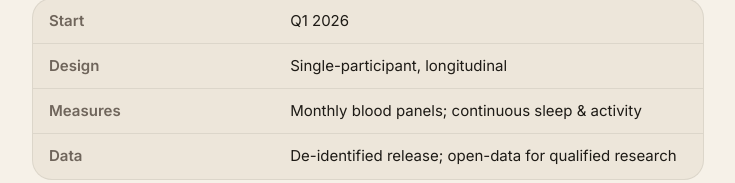
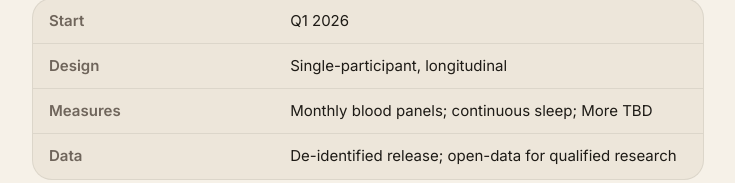
Before and after one commit to dvdaines/year-unplugged-dashboard, a Next.js app: page / in a window 1280 px wide. Shown: the part 412-595 px from the top of the page, without its empty margins (272-1007 px from the left). Built offline with nearby package versions, Linux system fonts and the light colour scheme.

Commit message:
Update page.tsx

```diff
--- a/app/page.tsx
+++ b/app/page.tsx
@@ -57,7 +57,7 @@ export default function Home() {
                 </tr>
                 <tr>
                   <th scope="row">Measures</th>
-                  <td>Monthly blood panels; continuous sleep &amp; activity</td>
+                  <td>Monthly blood panels; continuous sleep; More TBD</td>
                 </tr>
                 <tr>
                   <th scope="row">Data</th>
```
